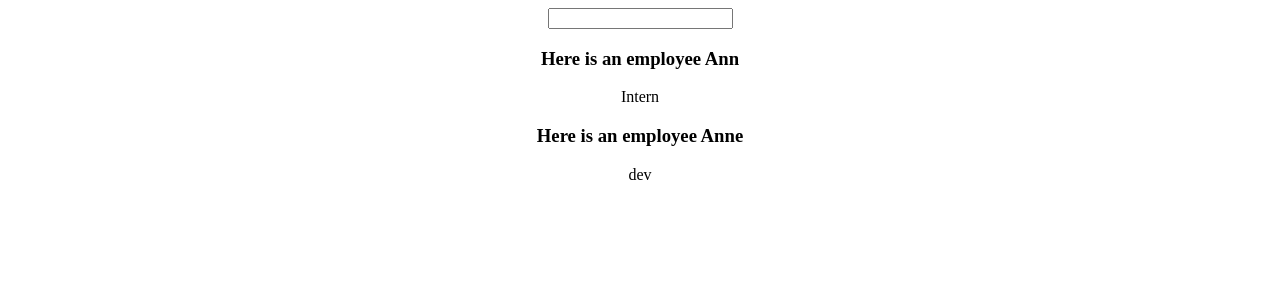
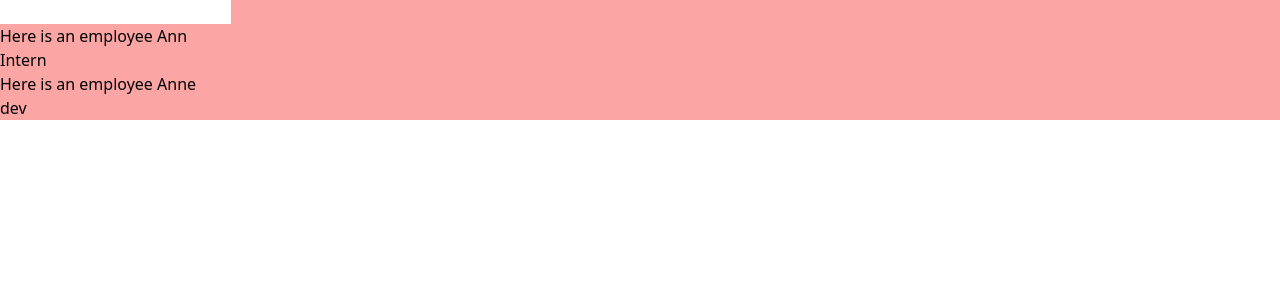
Before and after one commit to rosemata/React_Course, a React (Create React App) app: page / in a window 1280 px wide. Shown: the top 300 px of the page. Built offline with nearby package versions, Linux system fonts and the light colour scheme.

Commit message:
starting tailwind

```diff
--- a/package.json
+++ b/package.json
@@ -34,5 +34,8 @@
       "last 1 firefox version",
       "last 1 safari version"
     ]
+  },
+  "devDependencies": {
+    "tailwindcss": "^3.2.7"
   }
 }
--- a/src/App.css
+++ /dev/null
@@ -1,38 +0,0 @@
-.App {
-  text-align: center;
-}
-
-.App-logo {
-  height: 40vmin;
-  pointer-events: none;
-}
-
-@media (prefers-reduced-motion: no-preference) {
-  .App-logo {
-    animation: App-logo-spin infinite 20s linear;
-  }
-}
-
-.App-header {
-  background-color: #282c34;
-  min-height: 100vh;
-  display: flex;
-  flex-direction: column;
-  align-items: center;
-  justify-content: center;
-  font-size: calc(10px + 2vmin);
-  color: white;
-}
-
-.App-link {
-  color: #61dafb;
-}
-
-@keyframes App-logo-spin {
-  from {
-    transform: rotate(0deg);
-  }
-  to {
-    transform: rotate(360deg);
-  }
-}
--- a/src/App.js
+++ b/src/App.js
@@ -1,5 +1,5 @@
 
-import './App.css';
+import './index.css';
 import Employee from './components/employee';
 import {useState} from 'react';
 
@@ -9,7 +9,7 @@
   const[role,setRole] = useState('dev')
 
   return (
-    <div className="App">
+    <div className="App bg-red-300">
 
       {showEmployee ? (
         <>
--- /dev/null
+++ b/src/index.css
@@ -0,0 +1,3 @@
+@tailwind base;
+@tailwind components;
+@tailwind utilities;
--- /dev/null
+++ b/tailwind.config.js
@@ -0,0 +1,10 @@
+/** @type {import('tailwindcss').Config} */
+module.exports = {
+  content: [
+    "./src/**/*.{js,jsx,ts,tsx}",
+  ],
+  theme: {
+    extend: {},
+  },
+  plugins: [],
+}
```
Also changed, not shown: 1 other file (tests, documents, lock files or other folders).
